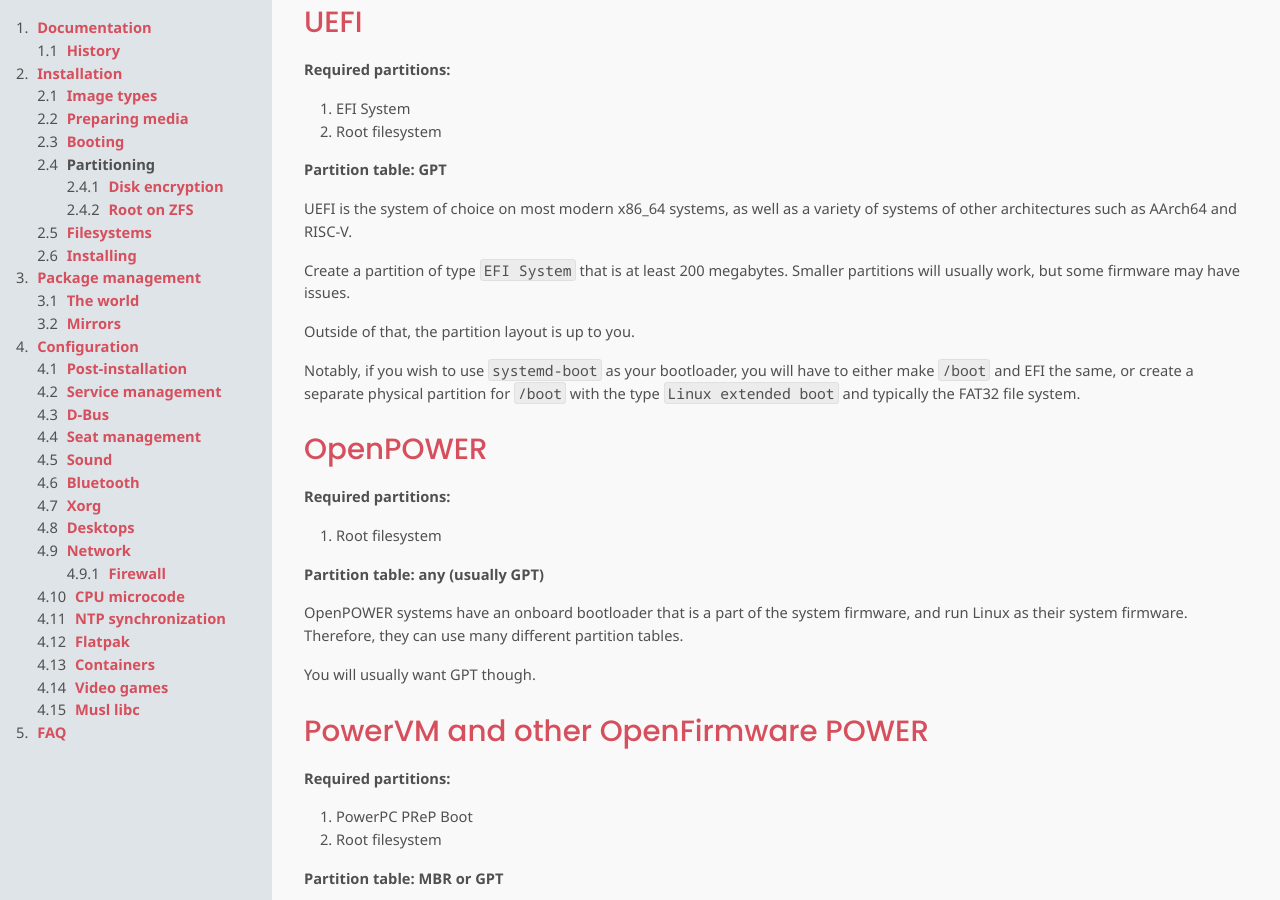
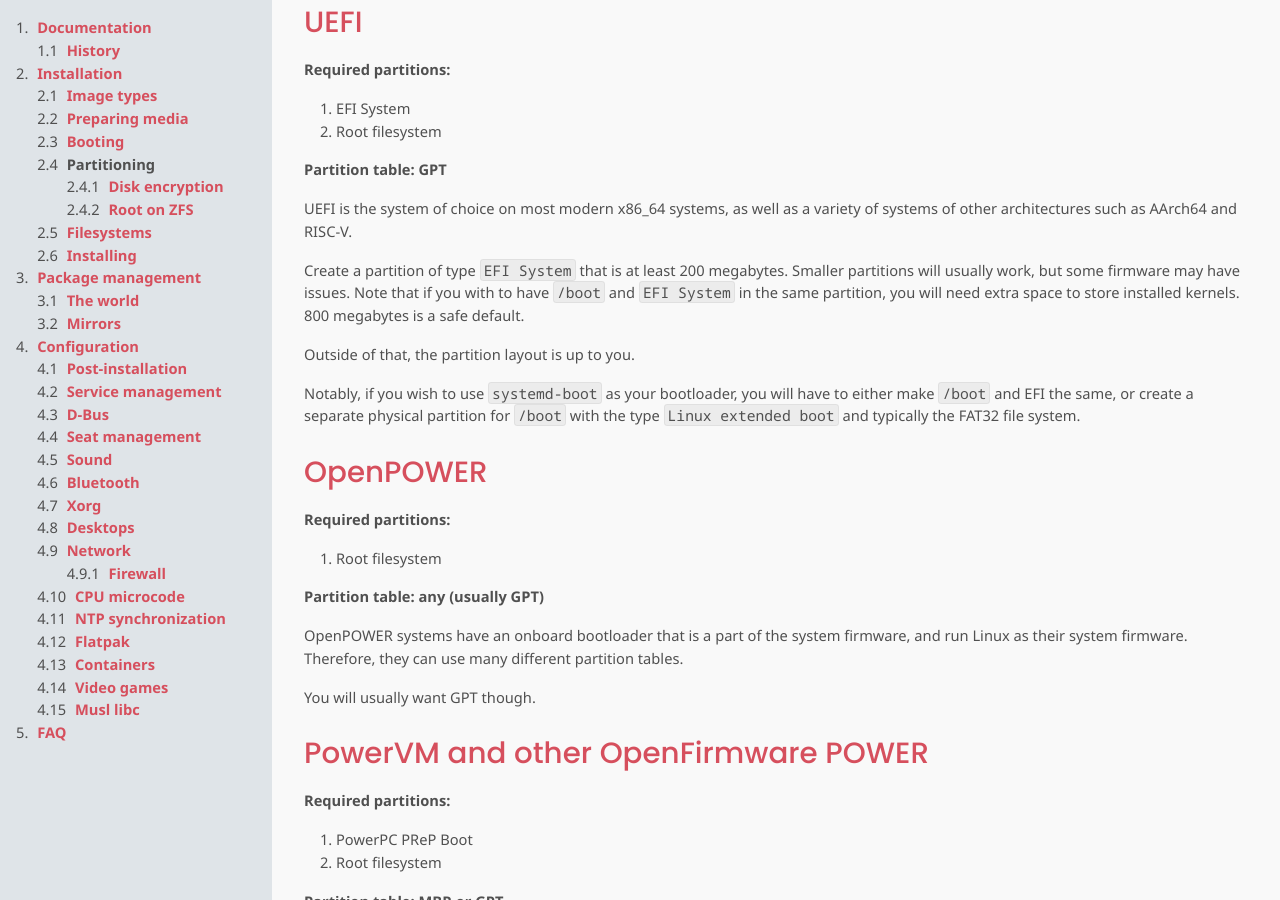
Before and after one commit to chimera-linux/chimera-linux.github.io, a Jekyll site: the page built from _docs/installation/partitioning.md, in a window 1280 px wide and 900 px high, scrolled down 1245 px. Built offline with Jekyll 4.4.1, drawn with Linux system fonts in a browser that asks for light colours.

Commit message:
Update partitioning.md
Clarify that if `/boot` and `EFI System` are in the same partition, you need more than 200MB of space.

```diff
--- a/_docs/installation/partitioning.md
+++ b/_docs/installation/partitioning.md
@@ -94,6 +94,9 @@
 
 Create a partition of type `EFI System` that is at least 200 megabytes.
 Smaller partitions will usually work, but some firmware may have issues.
+Note that if you with to have `/boot` and `EFI System` in the same
+partition, you will need extra space to store installed kernels. 800
+megabytes is a safe default.
 
 Outside of that, the partition layout is up to you.
 
```
